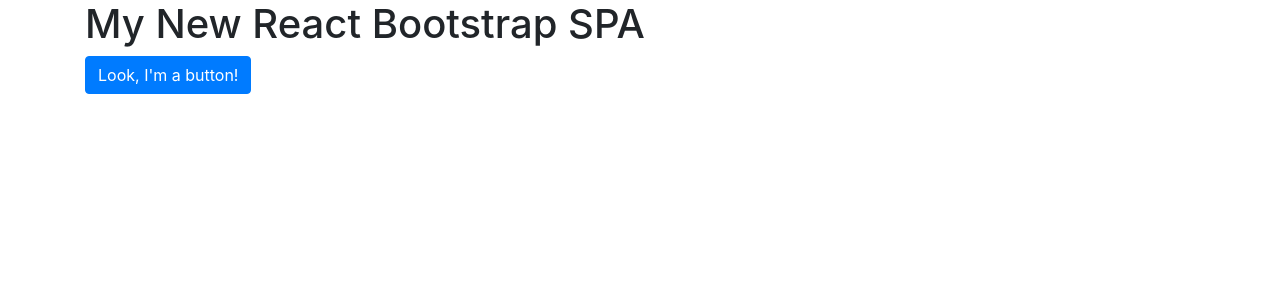
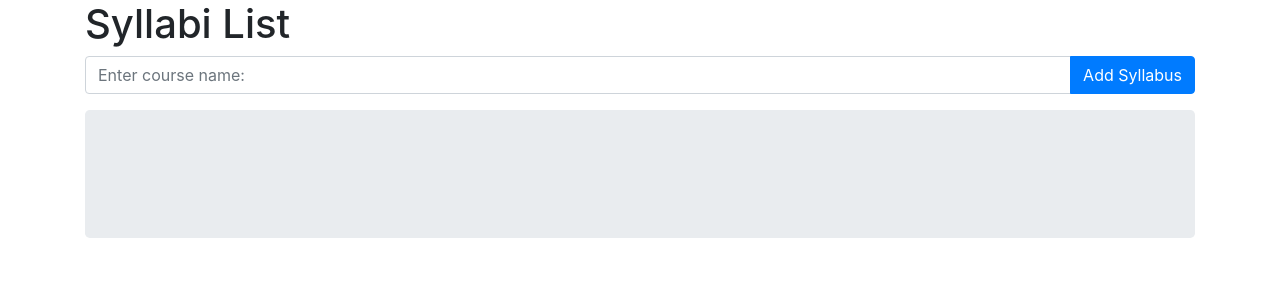
Before and after one commit to dkStephanos/syllabison, a React (Create React App) app in the folder syllabison/: page / in a window 1280 px wide. Shown: the top 300 px of the page. Built offline with nearby package versions, Linux system fonts and the light colour scheme.

Commit message:
Configured app with initial components and containers

```diff
--- a/syllabison/src/App.js
+++ b/syllabison/src/App.js
@@ -3,6 +3,9 @@ import Container from 'react-bootstrap/Container';
 import Button from 'react-bootstrap/Button';
 import Col from 'react-bootstrap/Col';
 import Row from 'react-bootstrap/Row';
+
+import AddSyllabus from './containers/AddSyllabus';
+import SyllabiListContainer from './containers/SyllabiListContainer';
 
 class App extends Component {
   render() {
@@ -10,8 +13,9 @@ class App extends Component {
       <Container>
         <Row className="row">
           <Col xs={12}>
-            <h1>My New React Bootstrap SPA</h1>
-            <Button>Look, I'm a button!</Button>
+            <h1>Syllabi List</h1>
+            <AddSyllabus />
+            <SyllabiListContainer />
           </Col>
         </Row>
       </Container>
--- a/syllabison/src/actions/index.js
+++ b/syllabison/src/actions/index.js
@@ -1,6 +1,6 @@
 export const ADD_SYLLABUS = 'ADD_SYLLABUS';
 
-export function addToDo(course_name) {
+export function addSyllabus(course_name) {
   return {
     type: ADD_SYLLABUS,
     syllabus: {
```
